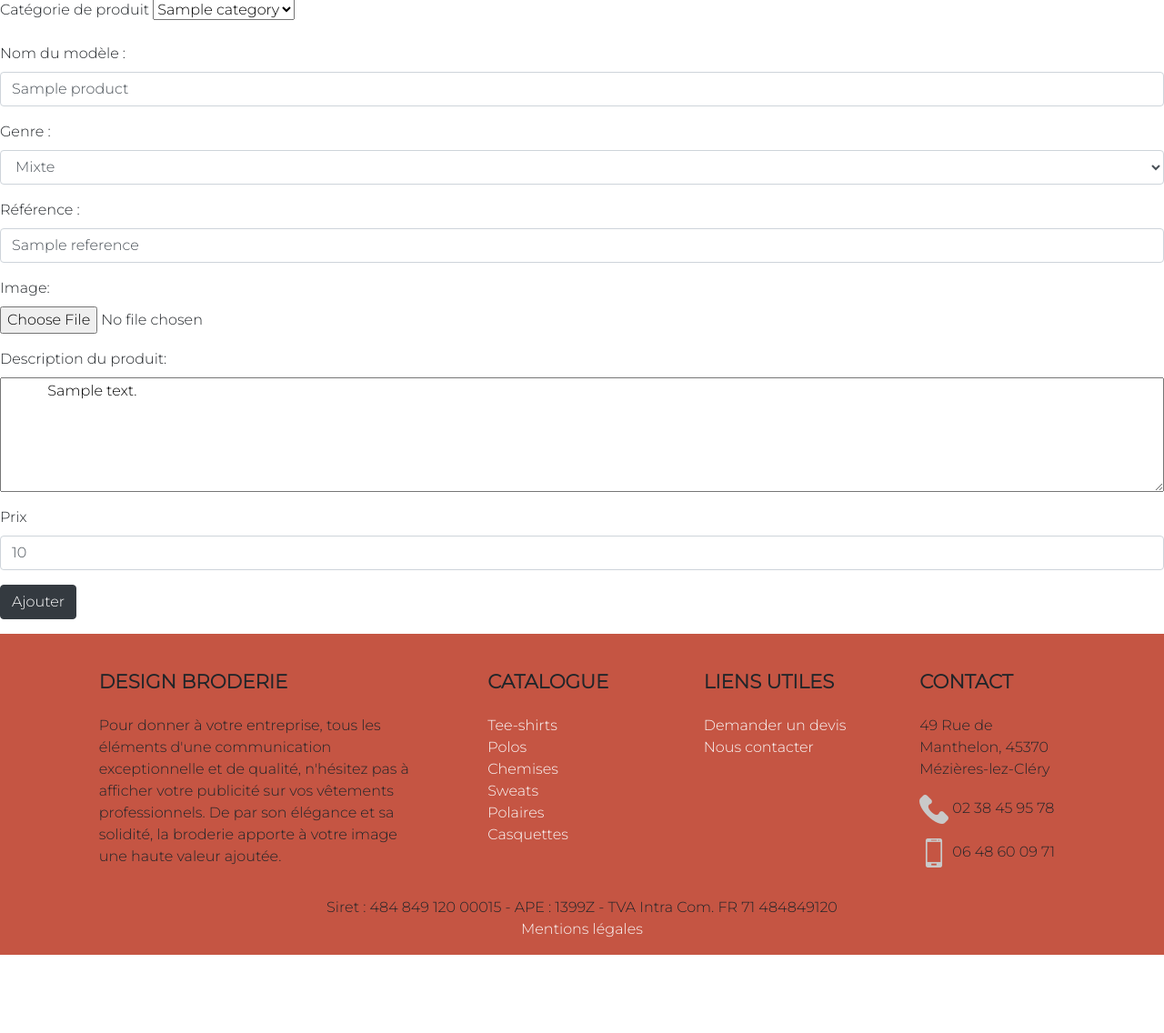
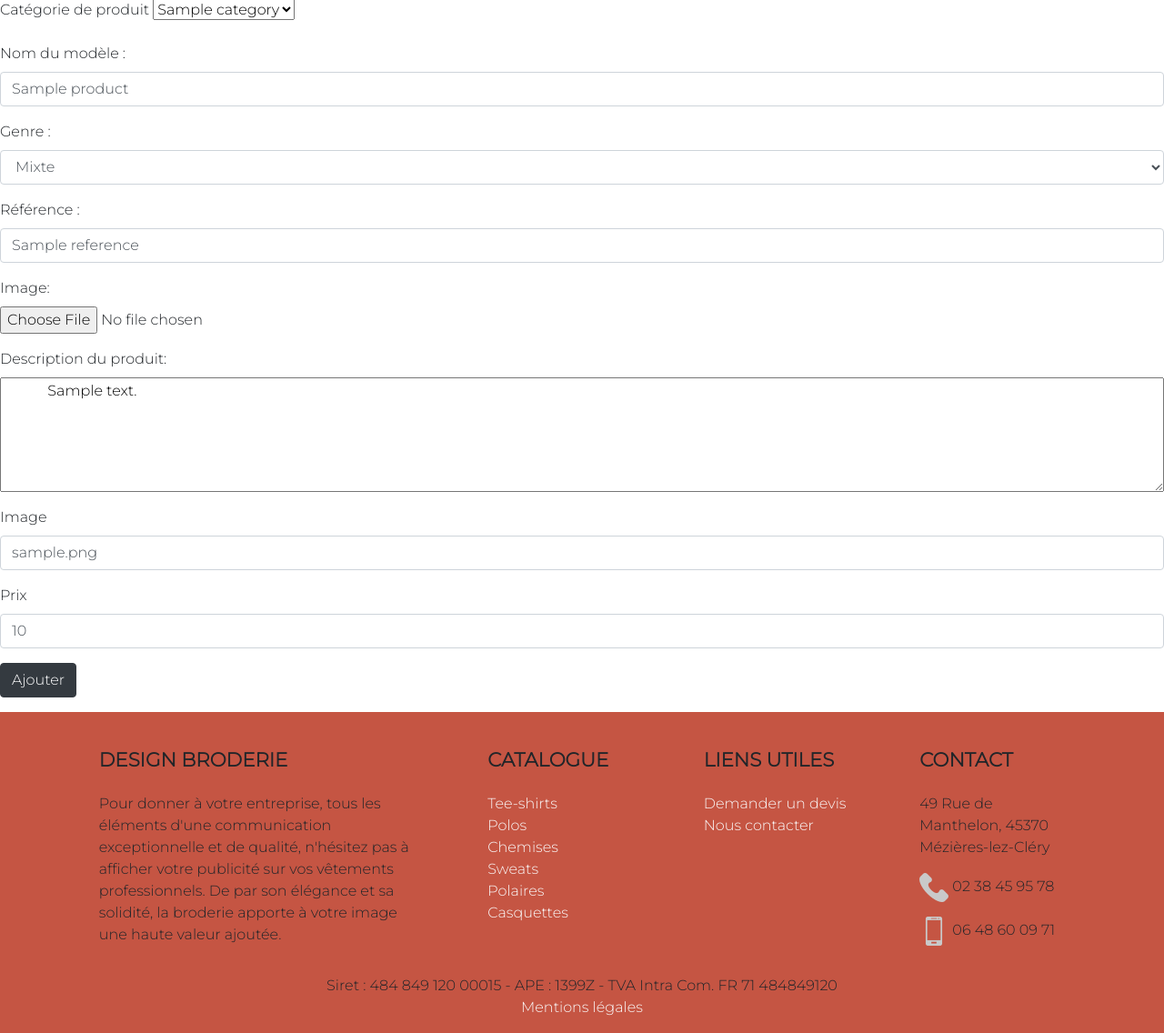
Before and after one commit to BarbaraGonthier/Project-2-DesignBroderie, a PHP site: template src/View/Productadmin/add.html.twig in a window 1280 px wide. Shown: the part 246-1382 px from the top of the page at 91% size. Before the commit the page ends 1296 px from the top, so only its background shows below. Run offline with PHP 8.4, Linux system fonts and the light colour scheme; the template is opened without the code that fills it: most values are stand-ins (such as "Sample title", 1, 10 or a date in 2020); some libraries are stand-ins or nearby versions.

Commit message:
git add without image/category

```diff
--- a/src/Controller/ProductController.php
+++ b/src/Controller/ProductController.php
@@ -58,6 +58,7 @@ class ProductController extends AbstractController
             'errors' => $errors ?? [],
             'product' => $product ?? [],
             'categories' => $categories,
+            uniqid()
         ]);
     }
 
@@ -98,6 +99,9 @@ class ProductController extends AbstractController
         if (!empty($product['price']) && $product['price'] < 0) {
             $errors[] = 'Le prix ne peut être négatif';
         }
+        if (!empty($product['image']) && !filter_var($product['image'], FILTER_VALIDATE_URL)) {
+            $errors[] = 'L\'image doit être une URL valide';
+        }
         return $errors ?? [];
     }
 }
--- a/src/Model/ProductManager.php
+++ b/src/Model/ProductManager.php
@@ -10,6 +10,7 @@ class ProductManager extends AbstractManager
     {
         parent::__construct(self:: TABLE);
     }
+
     public function selectAllByCategoryId(int $categoryId)
     {
         $statement = $this->pdo->prepare("SELECT * FROM " . self::TABLE . " WHERE category_id = :categoryId");
--- a/src/View/Productadmin/add.html.twig
+++ b/src/View/Productadmin/add.html.twig
@@ -57,10 +57,12 @@
         <label for="description">Description du produit:</label>
         <textarea id="description" name="description" class="form-control-file" rows="5" cols="33">
             {{ product.description }}
-
         </textarea>
     </div>
-
+    <div class="form-group">
+        <label for="image">Image</label>
+        <input placeholder="http://monimage.com" class="form-control" type="url" min="0" id="image" name="image" value="{{ product.image }}">
+    </div>
     <div class="form-group">
         <label for="price">Prix </label>
         <input class="form-control" type="number" step="0.01" min="0" id="price" name="price"  value="{{ product.price }}">
```
